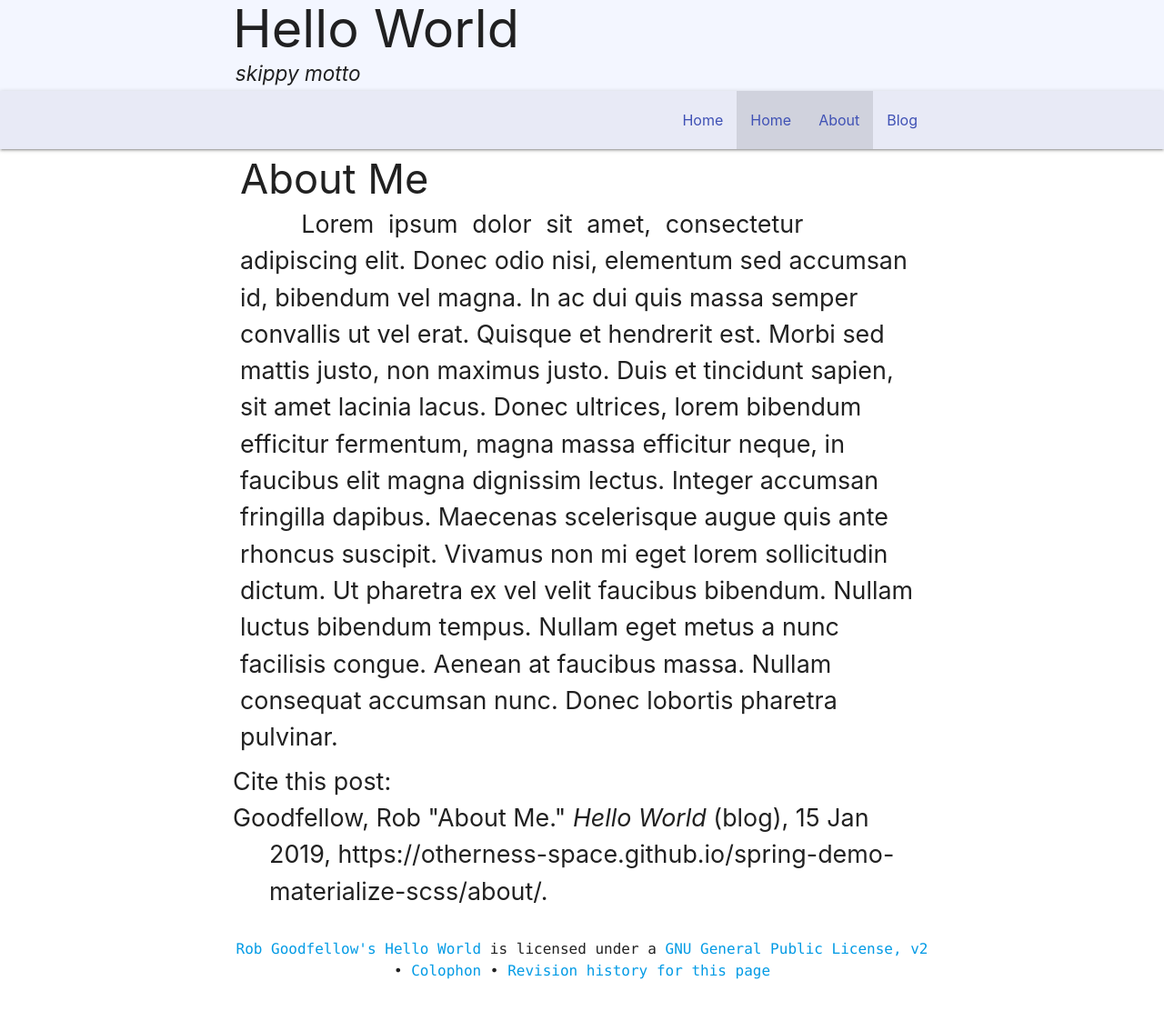
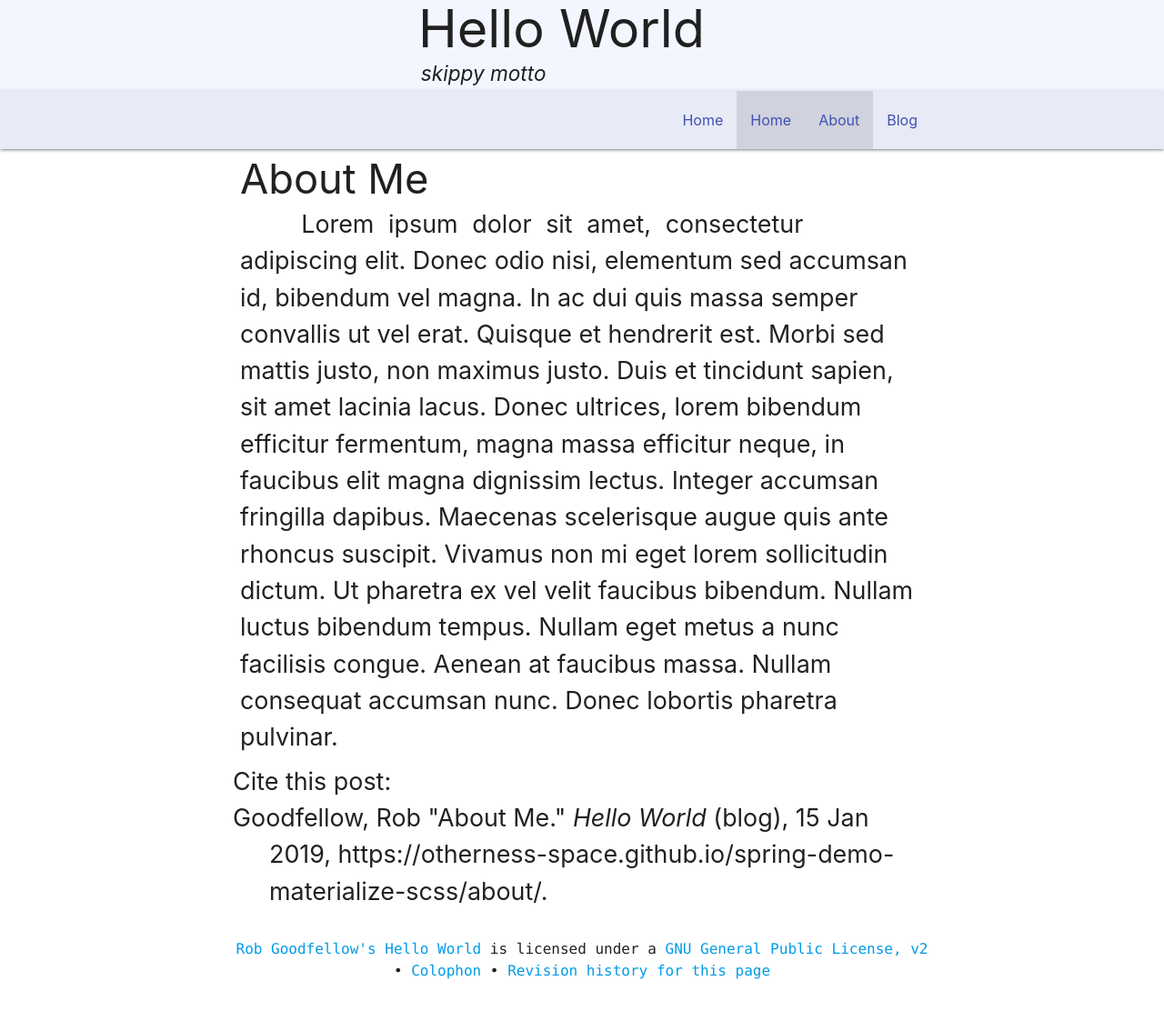
Before and after one commit to otherness-space/spring-demo-materialize-scss, a Jekyll site: the page built from about.html, in a window 1280 px wide. Shown: the whole page at 91% size. Built offline with Jekyll 4.4.1, drawn with Linux system fonts in a browser that asks for light colours; comment, search, counter and statistics services are not loaded.

Commit message:
edit classes from Bootstrap4 to Materialize

```diff
--- a/_includes/header.html
+++ b/_includes/header.html
@@ -1,7 +1,7 @@
 <header class="">
   <div class="header-box container">
     <div class="row">
-      <div class="col-sm-12 col-md-8 offset-md-2 col-lg-6 offset-lg-3">
+      <div class="col s12 m8 l6 offset-m2 offset-l3">
         <h1>Hello World</h1>
         <h4>skippy motto</h4>
       </div>
```
